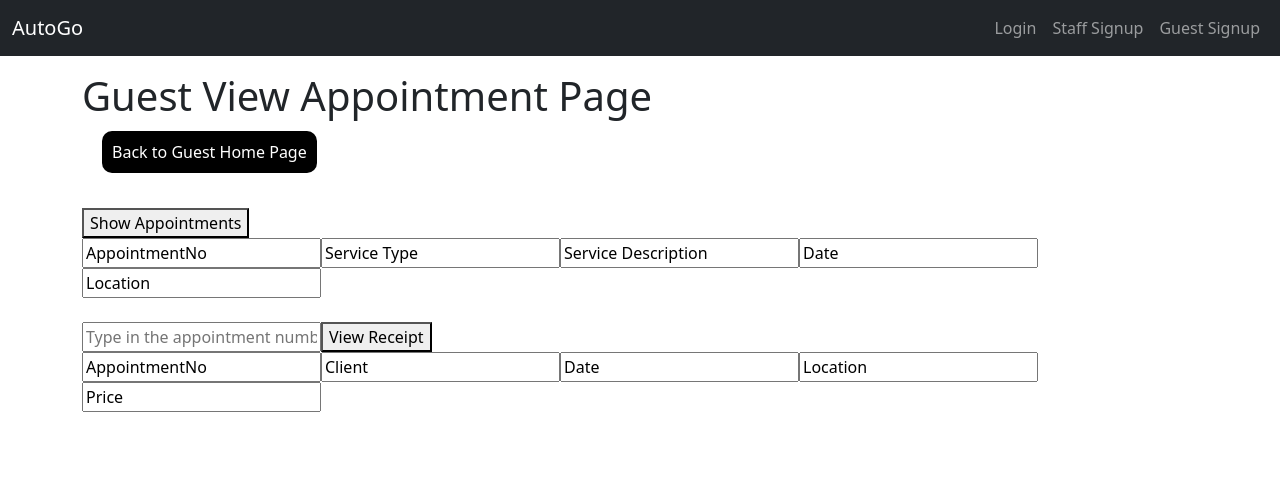
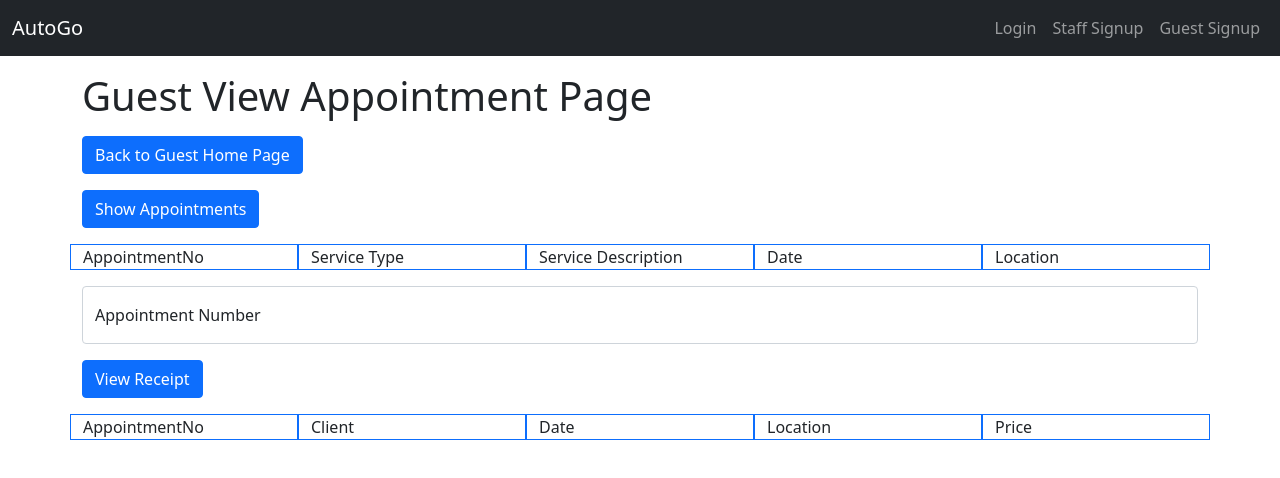
Before and after one commit to lunjielee/3309-AutoGo-GIthub, a React (Create React App) app: page /guest-view-appointment in a window 1280 px wide. Shown: the top 478 px of the page. Built offline with nearby package versions, Linux system fonts and the light colour scheme.

Commit message:
Style Fix

```diff
--- a/src/components/guest_view_appointments.js
+++ b/src/components/guest_view_appointments.js
@@ -1,23 +1,14 @@
 import React, { useState } from "react";
+
+import { useNavigate } from "react-router-dom";
 import Axios from 'axios';
 
 export default function GuestViewAppointment() {
-
-    const a_style = {
-        backgroundColor: "black",
-        color: "white",
-        textDecoration: "none",
-        padding: "10px",
-        borderRadius: "10px",
-    }
-
-    const a_div_style = {
-        margin: "20px",
-    }
-
     const [appointmentNo, setAppointmentNo] = useState("");
     const [resultList, setResultList] = useState([]);
     const [receiptList, setReceiptList] = useState([]);
+
+    const nav = useNavigate()
 
     const API_DOMAIN = process.env.API_DOMAIN || 'localhost';
 
@@ -46,50 +37,62 @@ export default function GuestViewAppointment() {
     return (
         <div>
             <h1>Guest View Appointment Page</h1>
-            <div style={a_div_style}>
-                <a href='/guest-home' style={a_style}>Back to Guest Home Page</a><br />
+            <div class="mt-3">
+                <button onClick={() => { nav('/guest-home') }} id='guest-view-btn-1' class="btn btn-primary" type="button">Back to Guest Home Page</button>
             </div>
-            <br></br>
-            <button onClick={getResultList}>Show Appointments</button>
-            <br></br>
-            <input value='AppointmentNo' readOnly></input>
-            <input value='Service Type' readOnly></input>
-            <input value='Service Description' readOnly></input>
-            <input value='Date' readOnly></input>
-            <input value='Location' readOnly></input>
-            <br></br>
+            <div class="mt-3">
+                <button onClick={getResultList} id='guest-view-btn-2' class="btn btn-primary" type="button">Show Appointments</button>
+            </div>
+            <div class="mt-3">
+                <div>
+                    <div class="row">
+                        <div class="border border-primary col">AppointmentNo</div>
+                        <div class="border border-primary col">Service Type</div>
+                        <div class="border border-primary col">Service Description</div>
+                        <div class="border border-primary col">Date</div>
+                        <div class="border border-primary col">Location</div>
+                    </div>
                     {resultList.map((val) => {
-                return <div>
-                    <input value={val.appointmentNo} readOnly></input>
-                    <input value={val.serviceType} readOnly></input>
-                    <input value={val.serviceDescription} readOnly></input>
-                    <input value={val.date} readOnly></input>
-                    <input value={val.location} readOnly></input>
+                        return <div class="row">
+                            <div class="border col">{val.appointmentNo}</div>
+                            <div class="border col">{val.serviceType}</div>
+                            <div class="border col">{val.serviceDescription}</div>
+                            <div class="border col">{val.date}</div>
+                            <div class="border col">{val.location}</div>
                         </div>
                     })}
-            <br></br>
-            <input onChange={(event) => { setAppointmentNo(event.target.value) }} name='appointmentNoInput' placeholder="Type in the appointment number to view the payment"></input>
-            <button onClick={viewReceipt}>View Receipt</button>
-            <br></br>
-            <input value='AppointmentNo' readOnly></input>
-            <input value='Client' readOnly></input>
-            <input value='Date' readOnly></input>
-            <input value='Location' readOnly></input>
-            <input value='Price' readOnly></input>
-            <br></br>
+                </div>
+            </div>
+            <div class="mt-3">
+                <div class="form-floating mb-3">
+                    <input onChange={(event) => { setAppointmentNo(event.target.value) }} name='appointmentNoInput' type="text" class="form-control" id="inputUserNameStaff"
+                        placeholder="Type in the appointment number to view the payment" required />
+                    <label for="inputUserName" class="form-label">Appointment Number</label>
+                </div>
+                <div class="mt-3">
+                    <button onClick={viewReceipt} id='guest-view-btn-3' class="btn btn-primary">View Receipt</button>
+                </div>
+                <div class="mt-3">
+                    <div class="row">
+                        <div class="border border-primary col">AppointmentNo</div>
+                        <div class="border border-primary col">Client</div>
+                        <div class="border border-primary col">Date</div>
+                        <div class="border border-primary col">Location</div>
+                        <div class="border border-primary col">Price</div>
+                    </div>
                     {receiptList.map((val) => {
                         console.log(val)
-
-                return <div>
-                    <input value={val.appointmentNo} readOnly></input>
-                    <input value={val.clientName} readOnly></input>
-                    <input value={val.date} readOnly></input>
-                    <input value={val.location} readOnly></input>
-                    <input value={val.totalPayment} readOnly></input>
+                        return <div class="row">
+                            <div class="border col">{val.appointmentNo}</div>
+                            <div class="border col">{val.clientName}</div>
+                            <div class="border col">{val.date} </div>
+                            <div class="border col">{val.location}</div>
+                            <div class="border col">{val.totalPayment}</div>
                         </div>
                     })}
+                </div>
 
-
+            </div>
         </div>
     )
 }
```
Lines whose indentation alone changed are shown as unchanged.
